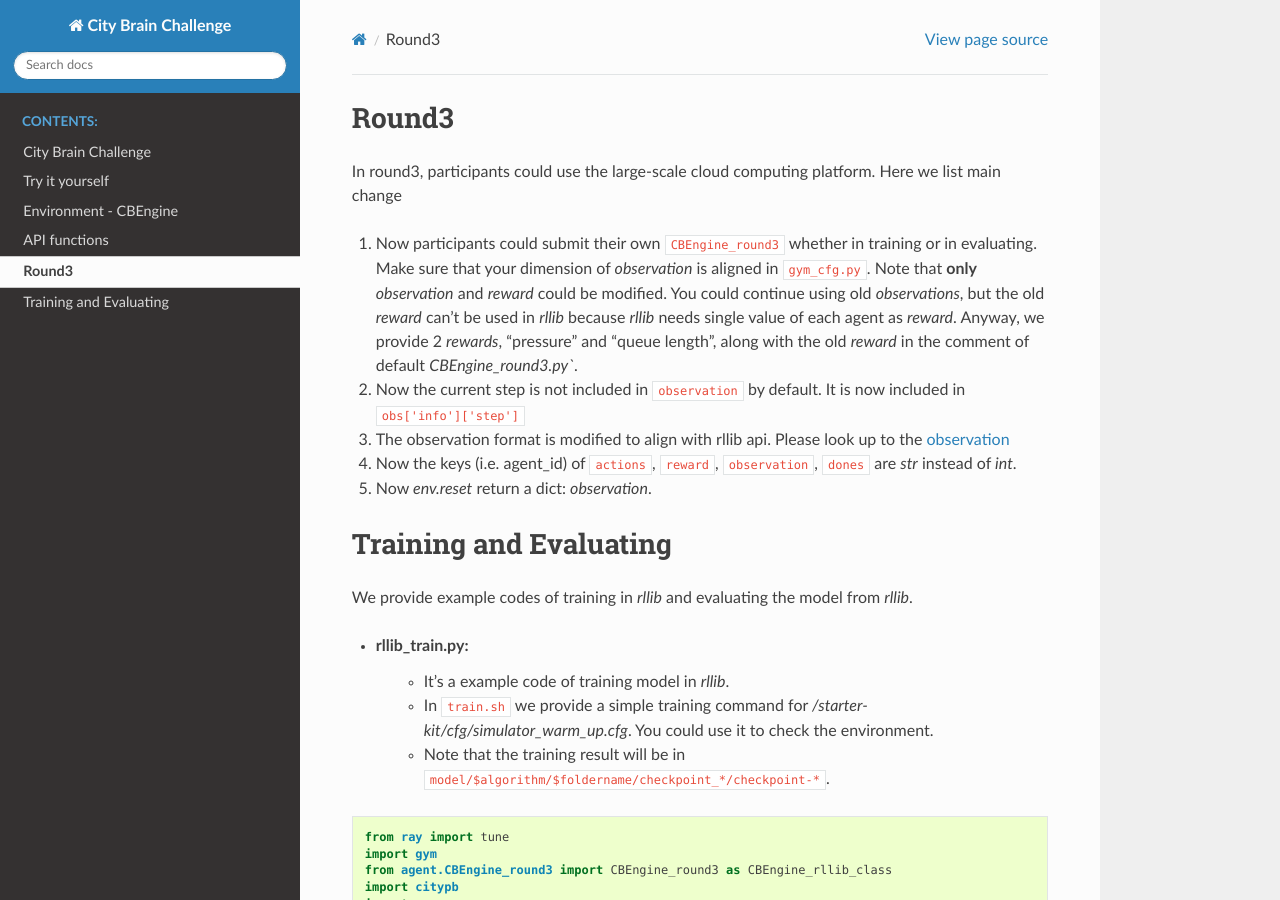
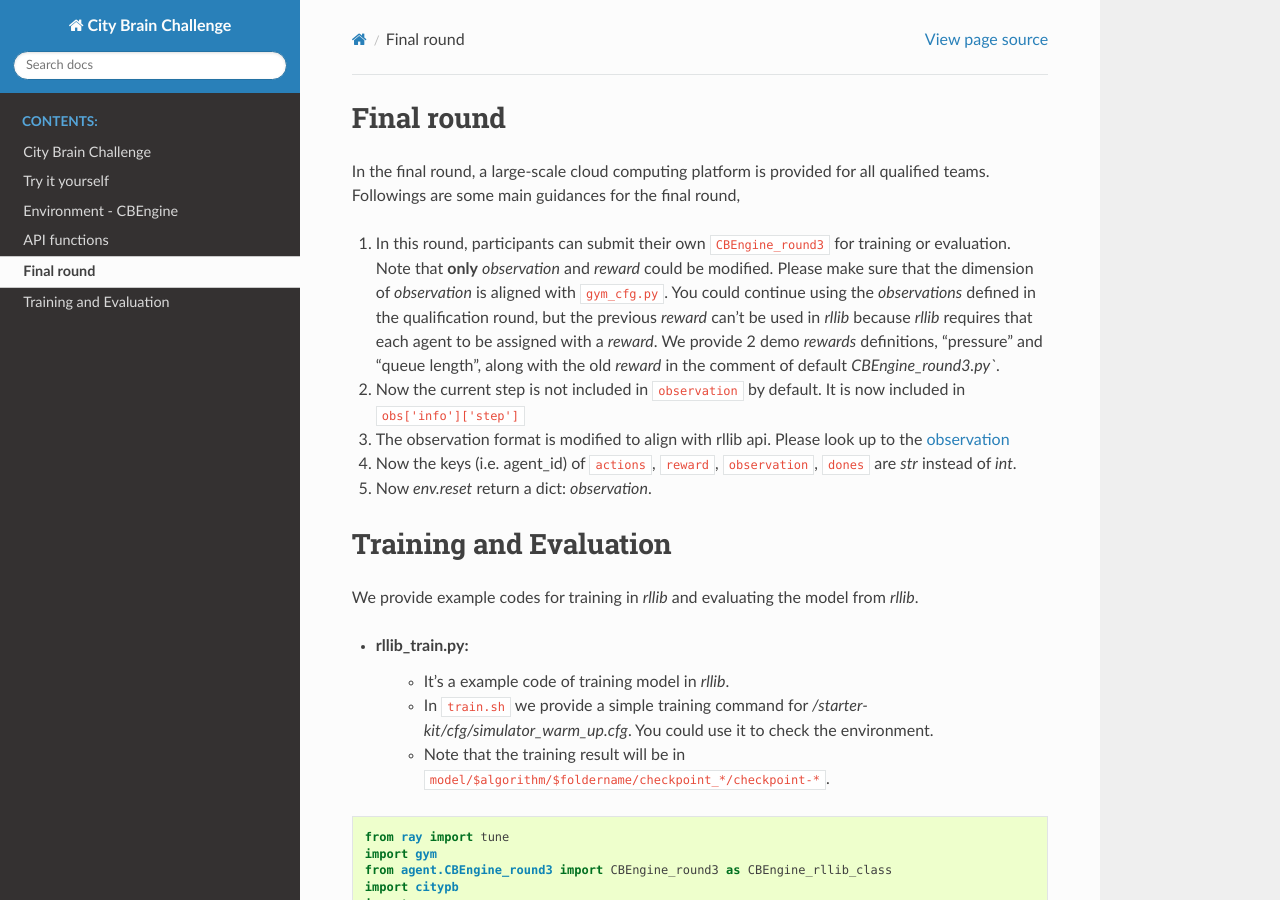
Before and after one commit to CityBrainChallenge/KDDCup2021-CityBrainChallenge, a Sphinx documentation site: the page built from docs/round3.rst, in a window 1280 px wide and 900 px high. Built offline with Sphinx 7.4.7 and the Read the Docs theme 2.0.0, drawn with Linux system fonts in a browser that asks for light colours.

Commit message:
Update round3.rst

```diff
--- a/docs/round3.rst
+++ b/docs/round3.rst
@@ -1,11 +1,11 @@
 .. _round3:
 
-Round3
+Final round
 ========
 
-In round3, participants could use the large-scale cloud computing platform. Here we list main change
+In the final round, a large-scale cloud computing platform is provided for all qualified teams. Followings are some main guidances for the final round,
 
-1. Now participants could submit their own ``CBEngine_round3`` whether in training or in evaluating. Make sure that your dimension of `observation` is aligned in ``gym_cfg.py``. Note that **only** `observation` and `reward` could be modified. You could continue using old `observations`, but the old `reward` can't be used in `rllib` because `rllib` needs single value of each agent as `reward`. Anyway, we provide 2 `rewards`, "pressure" and "queue length", along with the old `reward` in the comment of default `CBEngine_round3.py``.
+1. In this round, participants can submit their own ``CBEngine_round3`` for training or evaluation. Note that **only** `observation` and `reward` could be modified. Please make sure that the dimension of `observation` is aligned with ``gym_cfg.py``. You could continue using the `observations` defined in the qualification round, but the previous `reward` can't be used in `rllib` because `rllib` requires that each agent to be assigned with a `reward`. We provide 2 demo `rewards` definitions, "pressure" and "queue length", along with the old `reward` in the comment of default `CBEngine_round3.py``.
 #. Now the current step is not included in ``observation`` by default. It is now included in ``obs['info']['step']``
 #. The observation format is modified to align with rllib api. Please look up to the `observation <https://kddcup2021-citybrainchallenge.readthedocs.io/en/latest/APIs.html#simulation-step>`_
 #. Now the keys (i.e. agent_id) of ``actions``, ``reward``, ``observation``, ``dones`` are `str` instead of `int`.
@@ -15,9 +15,9 @@
 
 
 
-Training and Evaluating
+Training and Evaluation
 ================================
-We provide example codes of training in `rllib` and evaluating the model from `rllib`.
+We provide example codes for training in `rllib` and evaluating the model from `rllib`.
 
 
 - rllib_train.py:
```
